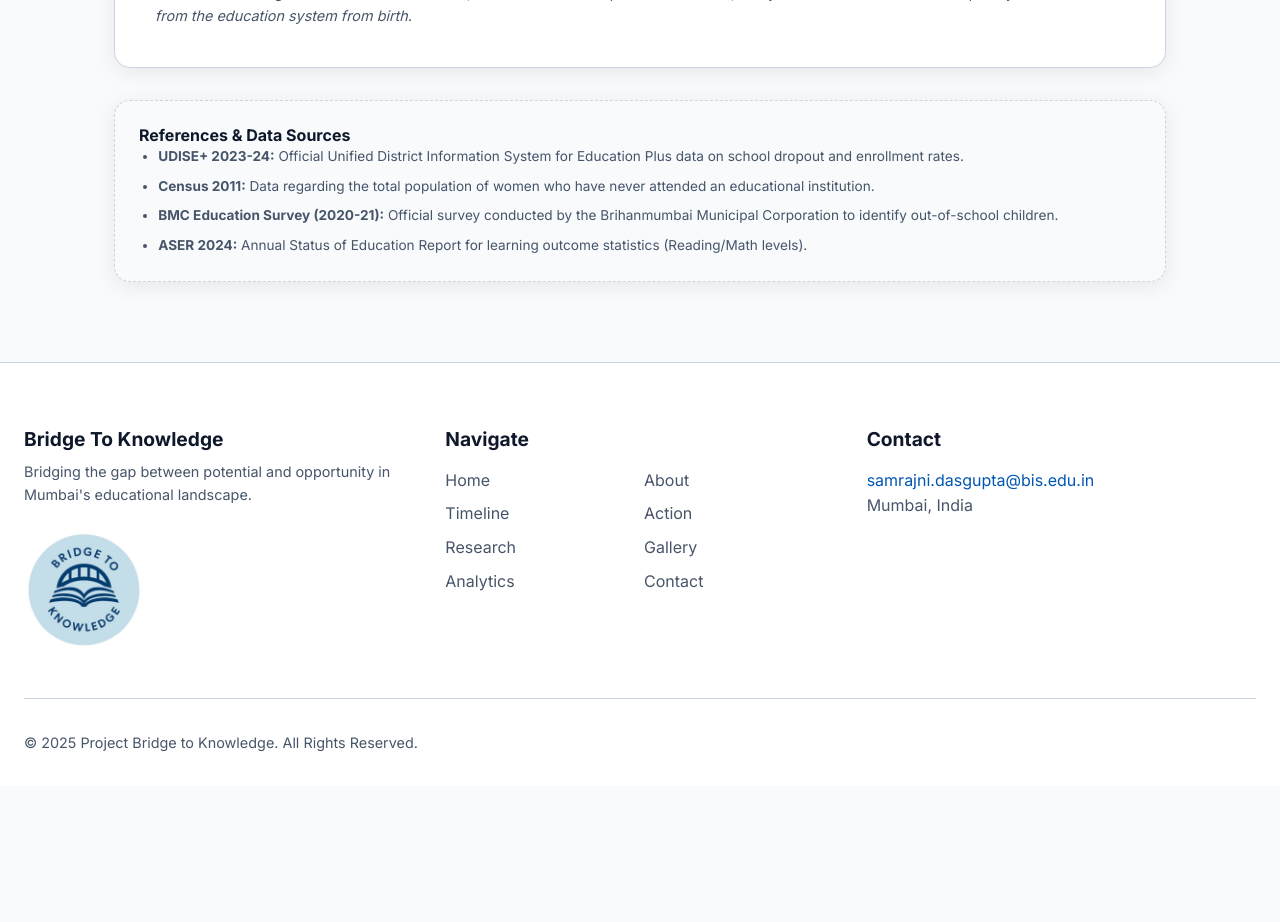
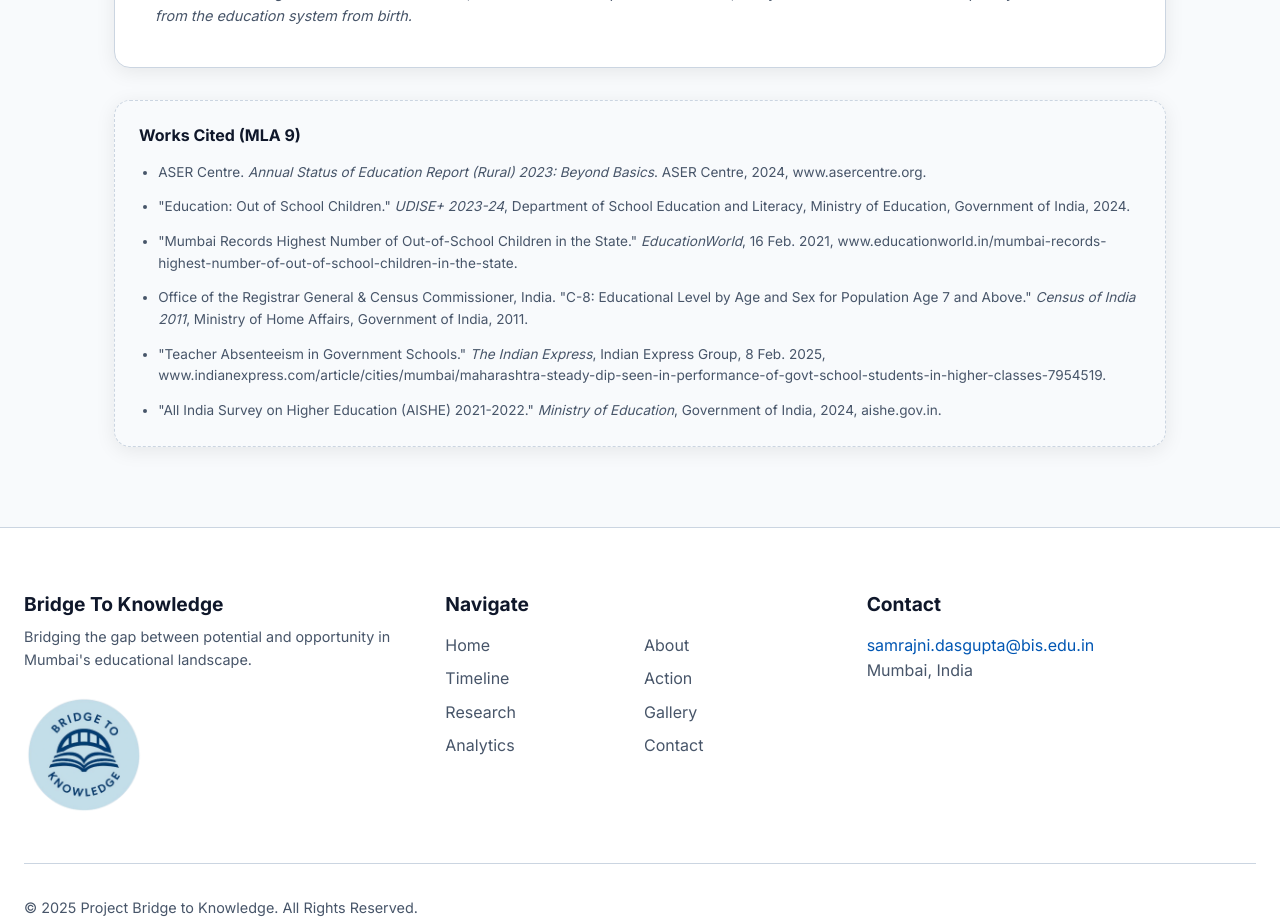
Before and after one commit to Ali-bis/BridgeToKnowledgetest, a React (Vite) app: page /research in a window 1280 px wide. Shown: the part 1860-2782 px from the top of the page. Before the commit the page ends 2646 px from the top, so only its background shows below. Built offline with nearby package versions, Linux system fonts and the light colour scheme.

Commit message:
Update Research.jsx

```diff
--- a/src/pages/Research.jsx
+++ b/src/pages/Research.jsx
@@ -107,19 +107,25 @@
 
       {/* CITATIONS */}
       <div className="page-section" style={{ padding: '1.5rem', backgroundColor: 'var(--bg-body)', border: '1px dashed var(--border-color)' }}>
-        <h4 style={{ marginTop: 0, fontSize: '1rem' }}>References & Data Sources</h4>
-        <ul style={{ fontSize: '0.85rem', color: 'var(--text-muted)', paddingLeft: '1.2rem', marginBottom: 0 }}>
-          <li style={{ marginBottom: '0.5rem' }}>
-            <strong>UDISE+ 2023-24:</strong> Official Unified District Information System for Education Plus data on school dropout and enrollment rates.
+        <h4 style={{ marginTop: 0, fontSize: '1rem', marginBottom: '1rem' }}>Works Cited (MLA 9)</h4>
+        <ul style={{ fontSize: '0.85rem', color: 'var(--text-muted)', paddingLeft: '1.2rem', marginBottom: 0, lineHeight: '1.6' }}>
+          <li style={{ marginBottom: '0.8rem' }}>
+            ASER Centre. <em>Annual Status of Education Report (Rural) 2023: Beyond Basics</em>. ASER Centre, 2024, www.asercentre.org.
           </li>
-          <li style={{ marginBottom: '0.5rem' }}>
-            <strong>Census 2011:</strong> Data regarding the total population of women who have never attended an educational institution.
+          <li style={{ marginBottom: '0.8rem' }}>
+            "Education: Out of School Children." <em>UDISE+ 2023-24</em>, Department of School Education and Literacy, Ministry of Education, Government of India, 2024.
           </li>
-          <li style={{ marginBottom: '0.5rem' }}>
-            <strong>BMC Education Survey (2020-21):</strong> Official survey conducted by the Brihanmumbai Municipal Corporation to identify out-of-school children.
+          <li style={{ marginBottom: '0.8rem' }}>
+            "Mumbai Records Highest Number of Out-of-School Children in the State." <em>EducationWorld</em>, 16 Feb. 2021, www.educationworld.in/mumbai-records-highest-number-of-out-of-school-children-in-the-state.
+          </li>
+          <li style={{ marginBottom: '0.8rem' }}>
+            Office of the Registrar General & Census Commissioner, India. "C-8: Educational Level by Age and Sex for Population Age 7 and Above." <em>Census of India 2011</em>, Ministry of Home Affairs, Government of India, 2011.
+          </li>
+          <li style={{ marginBottom: '0.8rem' }}>
+            "Teacher Absenteeism in Government Schools." <em>The Indian Express</em>, Indian Express Group, 8 Feb. 2025, www.indianexpress.com/article/cities/mumbai/maharashtra-steady-dip-seen-in-performance-of-govt-school-students-in-higher-classes-7954519.
           </li>
           <li>
-            <strong>ASER 2024:</strong> Annual Status of Education Report for learning outcome statistics (Reading/Math levels).
+            "All India Survey on Higher Education (AISHE) 2021-2022." <em>Ministry of Education</em>, Government of India, 2024, aishe.gov.in.
           </li>
         </ul>
       </div>
```
